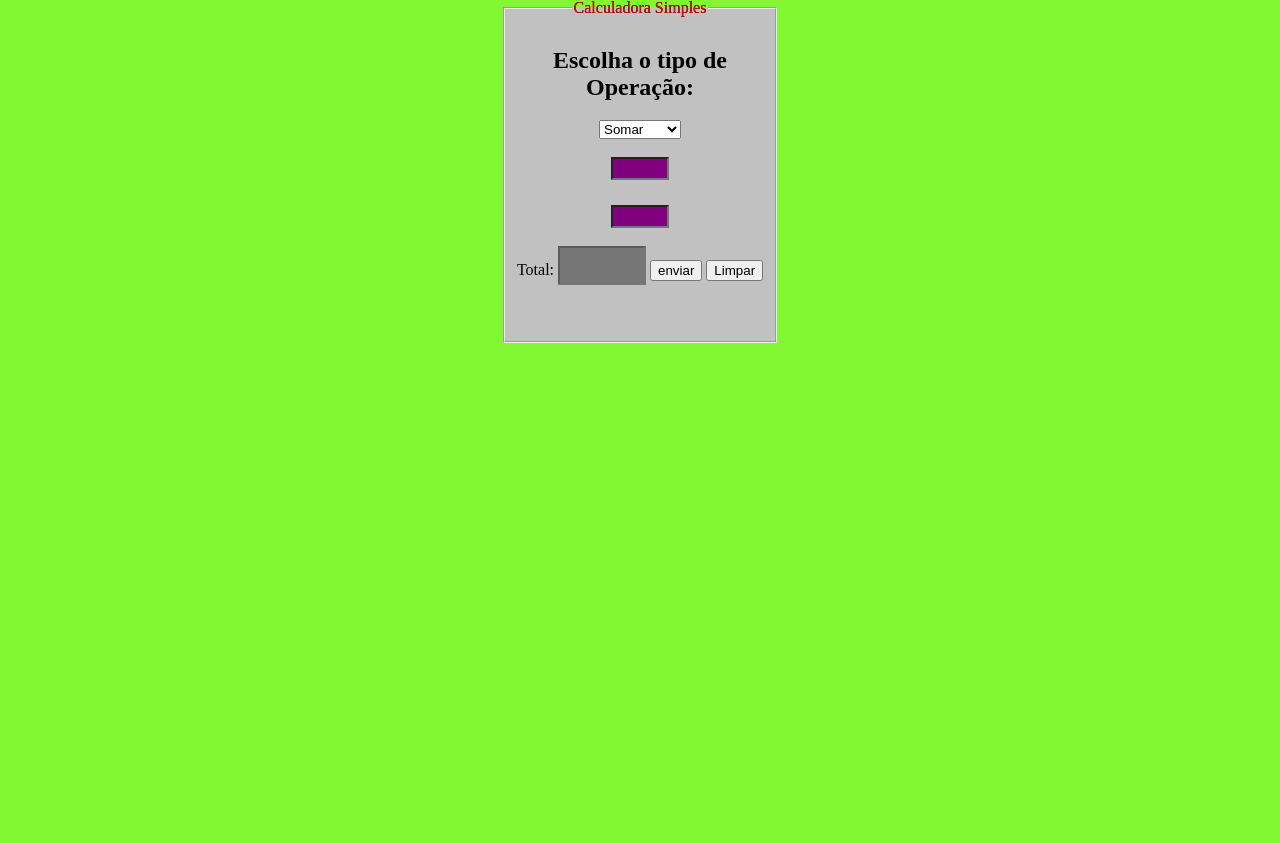
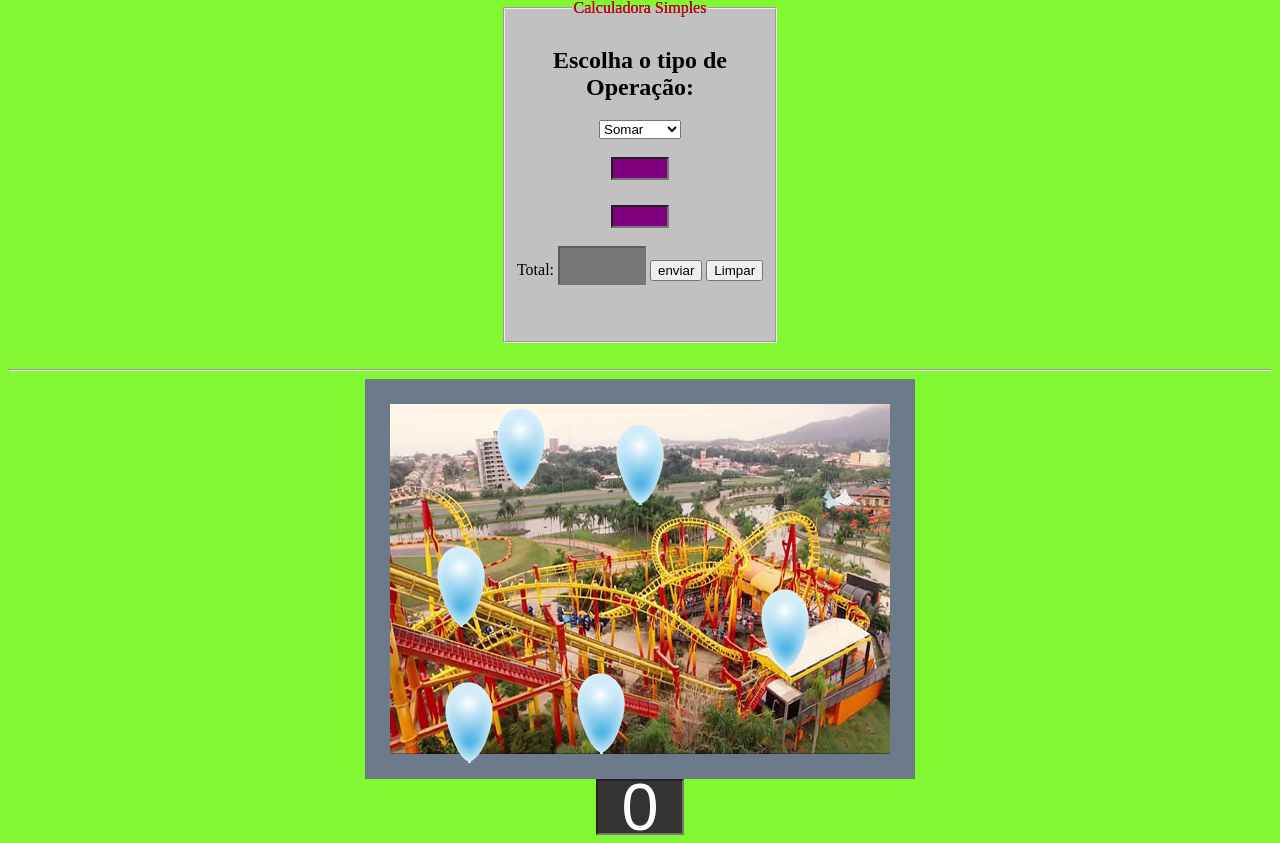
Before and after one commit to Jeferson-Vargas/modulogit, a PHP site: page / in a window 1280 px wide. Shown: the part 715-1558 px from the top of the page. Before the commit the page ends 1058 px from the top, so only its background shows below. Run offline with PHP 8.4, Linux system fonts and the light colour scheme.

Commit message:
concluido jogo estoura balao

```diff
--- a/estilo.css
+++ b/estilo.css
@@ -86,3 +86,46 @@ form #option{
    background-color: #777;
    color: #6f9;
 }
+/*
+	Estoura balao
+*/
+.parkContent {
+	width: 100%;
+	height: 400px;
+	display: flex;
+	flex-direction: row;
+	justify-content: center;
+	align-items: center
+}
+.parkMold {
+	width: 550px;
+	height: 400px;
+	background: #6C7A89;
+	display: flex;
+	flex-direction: row;
+	justify-content: center;
+	align-items: center
+}
+.parque {
+	width:500px;
+	height:350px;
+	background: url('assets/images/parque.jpg') no-repeat;
+}
+.bola {
+	width:50px;
+	background: url('assets/images/balaos.png') no-repeat;
+	height: 81px;
+	position: fixed;
+	z-index: 10;
+}
+.ponto input {
+	width:80px;
+	height:50px;
+	background-color: #333;
+	float:center;
+	color:#fff;
+	text-align: center;
+	font-family: arial;
+	font-size: 50pt;
+	line-height: 50px;
+}
--- a/index.php
+++ b/index.php
@@ -3,11 +3,10 @@
 <head>
     <meta charset="utf-8" />
     <title>Page Title</title>
-    <meta name="viewport" content="width=device-width, initial-scale=1">
-    <link rel="stylesheet" type="text/css" media="screen" href="estilo.css" />
-    <script rel="text/javascript" src="script.js"></script>
+    <link rel="stylesheet" href="estilo.css" />
+    <script type="text/javascript" src="script.js"></script>
 </head>
-<body>
+<body onload="iniciar()">
 <?php
 		if (empty($_POST['email']) == false)
 		{
@@ -91,5 +90,17 @@
 			</fieldset>
 		</div>
 	</div>
+	<br/>
+	<hr/>
+	<div class="parkContent" >
+		<div class="parkMold">
+			<div id="parque" class="parque" >
+
+			</div>
+
+		</div>
+
+	</div>
+	<div class="ponto"><input type="text" value="0" id="pontuacao"/></div>
 </body>
 </html>
--- a/script.js
+++ b/script.js
@@ -109,3 +109,46 @@ function mudarEstilo(){
 	var obj = document.getElementById('id');
     	obj .setAttribute('class', 'meuestilo');//(meuestilo) é uma classe css
 }
+
+/*
+	Caça balão
+*/
+
+function addBola() {
+
+	var el = document.getElementById('parque');
+    var coordenadas = el.getBoundingClientRect();
+    var resLeft = coordenadas.left;
+    var resTop = coordenadas.top;
+    //alert (resLeft);
+
+    var bola = document.createElement("div");
+	bola.setAttribute("class", "bola");
+	var p1 = Math.floor(Math.random() * 400);
+	var p2 = Math.floor(Math.random() * 280);
+	bola.setAttribute("style", "left:"+(resLeft+p1)+"px; top:"+(resTop+p2)+"px;");
+	bola.setAttribute("onclick", "estourar(this)");
+
+	document.getElementById('parque').appendChild(bola);
+}
+
+function estourar(elemento) {
+
+	document.getElementById("pontuacao").value = parseInt(document.getElementById("pontuacao").value)+1;
+	document.getElementById('parque').removeChild(elemento);
+}
+
+function iniciar() {
+	setInterval(addBola, 1000);
+	alert ("inicio");
+}
+
+// function posicao(e) {
+//     var el = document.getElementById('parque');
+//     var coordenadas = el.getBoundingClientRect();
+//     var resLeft = coordenadas.left;
+//     var resTop = coordenadas.top;
+// }
+
+// document.getElementById('meio').addEventListener('click', posicao);
+// document.getElementById('fundo').addEventListener('click', posicao);
```
Also changed, not shown: assets/images/balaos.png (added), assets/images/parque.jpg (added).
